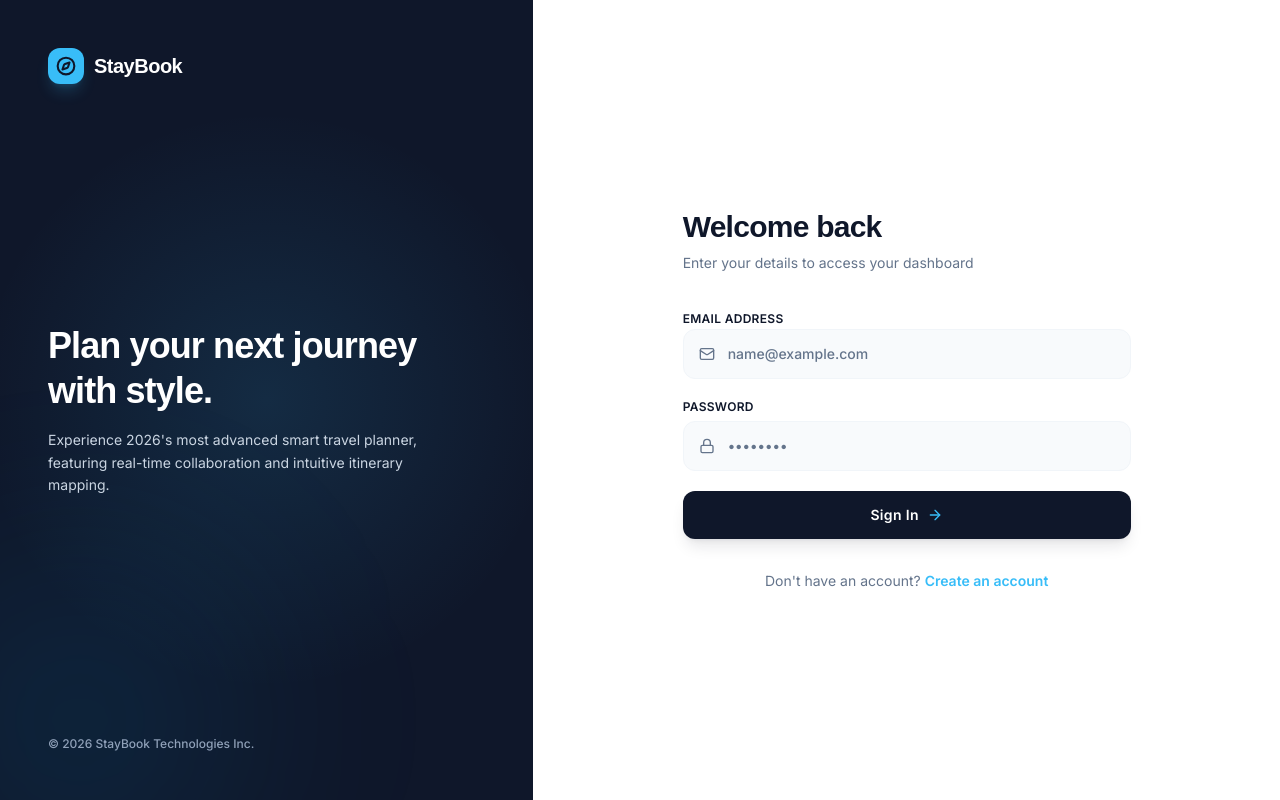
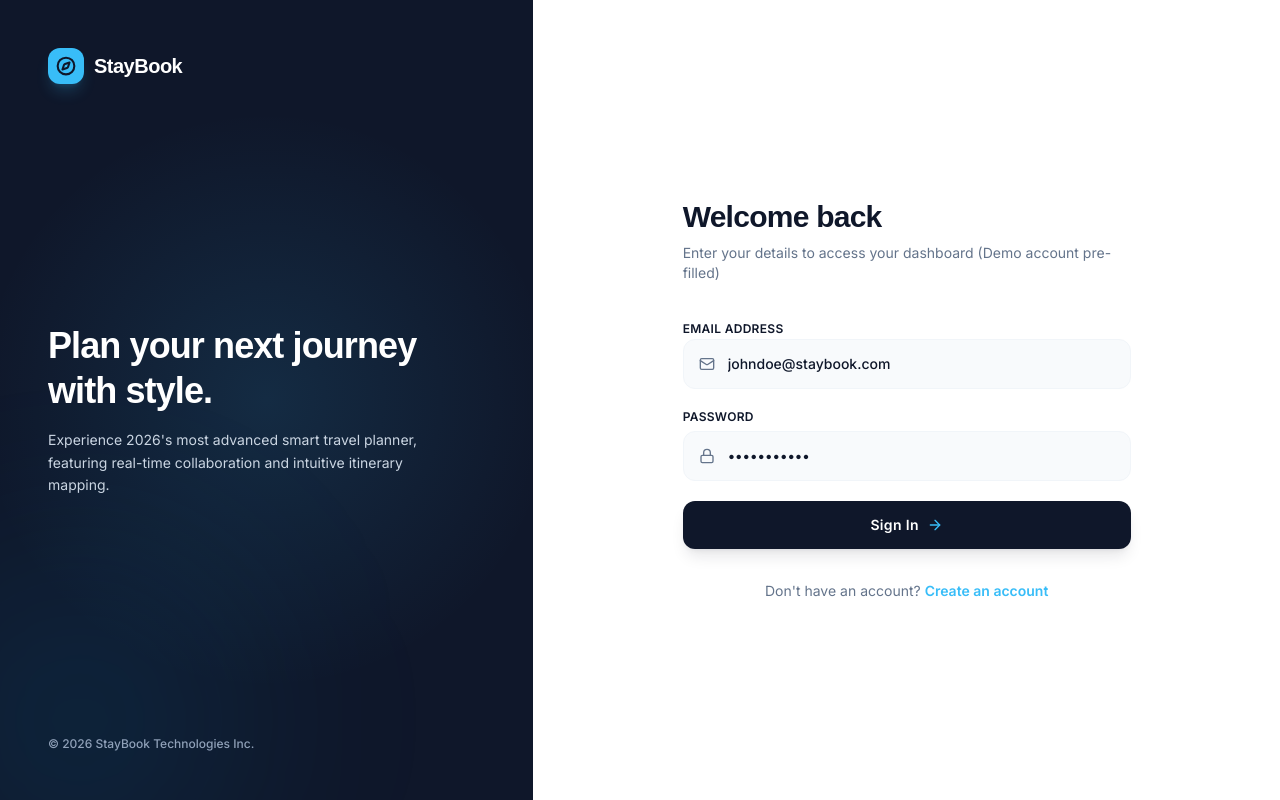
Before and after one commit to ShotikoLabadze/StayBook, a Next.js app in the folder frontend/: page /login in a window 1280 px wide. Built offline with nearby package versions, Linux system fonts and the light colour scheme; no server answers.

Commit message:
feat(login): pre filled user

```diff
--- a/frontend/app/login/page.tsx
+++ b/frontend/app/login/page.tsx
@@ -8,8 +8,10 @@ import { useAuth } from "../../context/AuthContext";
 
 export default function LoginPage() {
   const { login } = useAuth();
-  const [email, setEmail] = useState("");
-  const [password, setPassword] = useState("");
+
+  const [email, setEmail] = useState("johndoe@staybook.com");
+  const [password, setPassword] = useState("password123");
+
   const [error, setError] = useState("");
   const [isSubmitting, setIsSubmitting] = useState(false);
 
@@ -94,7 +96,8 @@ export default function LoginPage() {
               Welcome back
             </h2>
             <p className="text-sm text-text-muted">
-              Enter your details to access your dashboard
+              Enter your details to access your dashboard (Demo account
+              pre-filled)
             </p>
           </div>
 
@@ -148,7 +151,7 @@ export default function LoginPage() {
             <button
               type="submit"
               disabled={isSubmitting}
-              className="w-full py-3.5 bg-primary hover:bg-primary/95 dark:bg-secondary dark:hover:bg-secondary/90 text-white dark:text-neutral-bg rounded-xl text-sm font-semibold tracking-wide shadow-lg shadow-primary/10 transition-all flex items-center justify-center gap-2 disabled:opacity-70 cursor-pointer"
+              className="w-full py-3.5 bg-primary hover:bg-primary/95 dark:bg-secondary dark:hover:bg-secondary/90 text-white dark:text-neutral-bg rounded-xl text-sm font-semibold tracking-wide shadow-lg shadow-primary/10 transition-all flex items-center justify-center gap-2 disabled:opacity-70 cursor-pointer border-none"
             >
               {isSubmitting ? (
                 <Loader2 className="w-4 h-4 animate-spin text-secondary dark:text-neutral-bg" />
```
